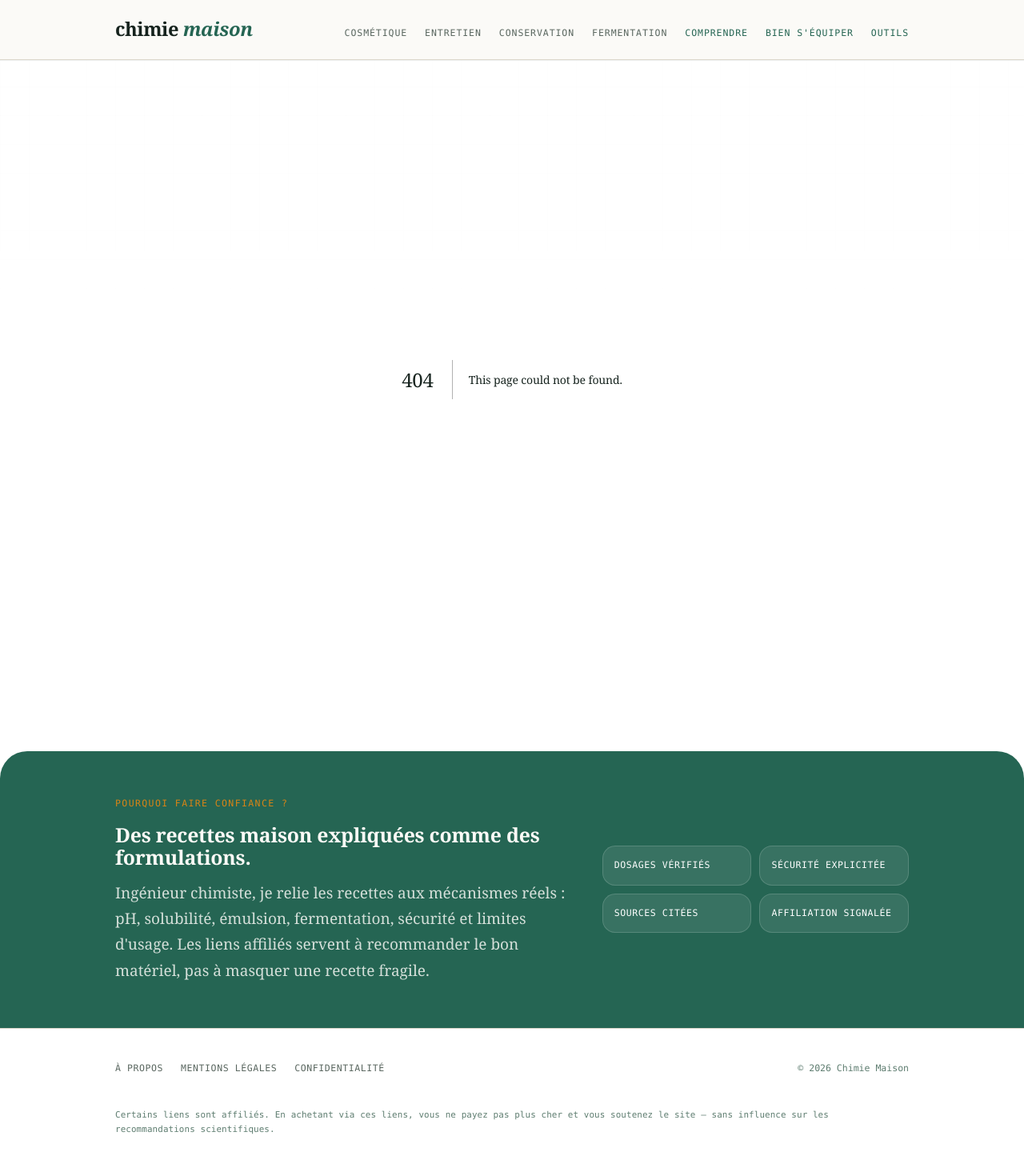
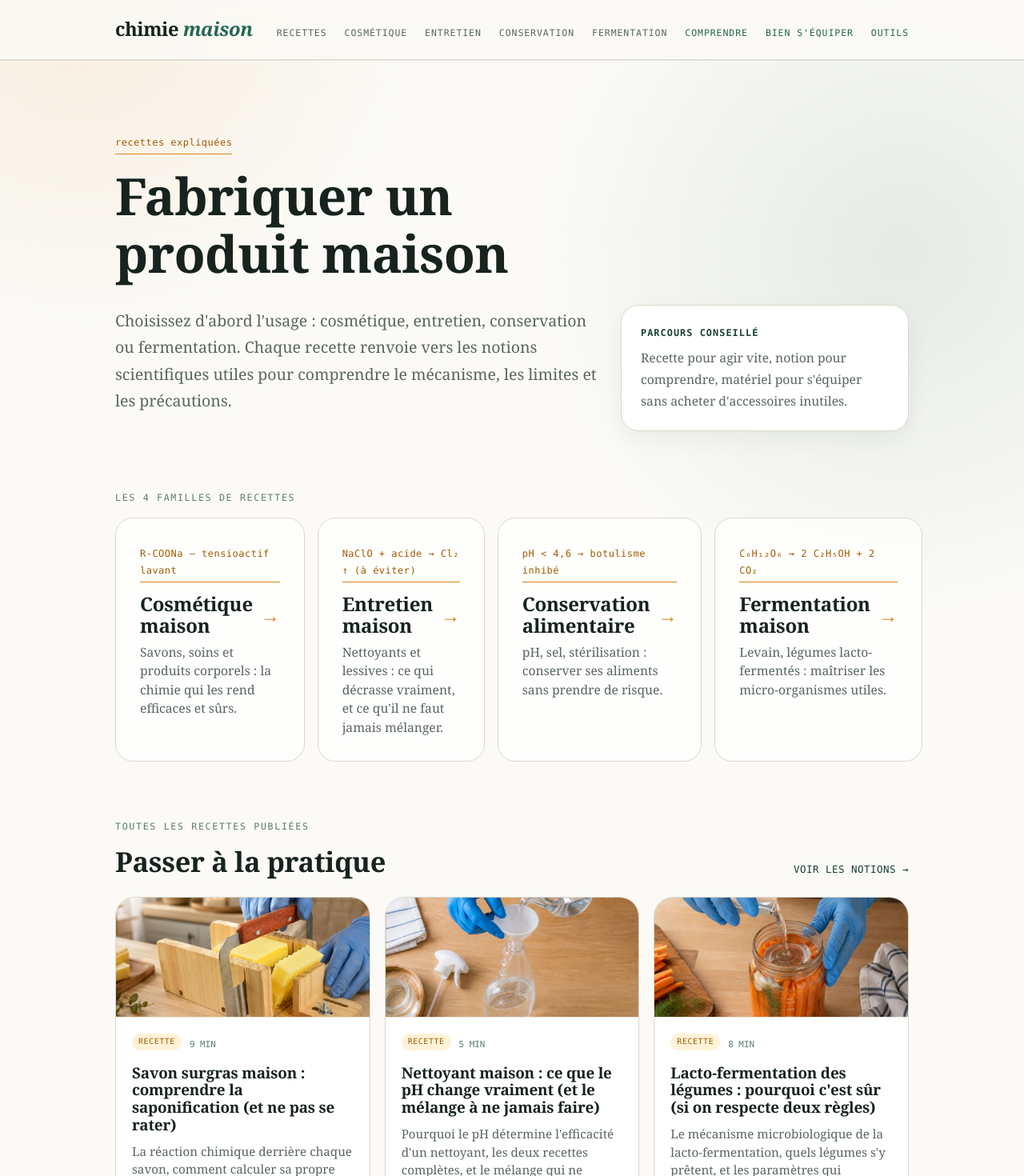
Before and after one commit to ruizmaxime51-art/Pourquoi--a-Marche, a Next.js app: page /recettes in a window 1280 px wide. Before the commit this address had no page. Shown: the top 1470 px of the page at 80% size. Before the commit the page ends 1448 px from the top, so only its background shows below. Built offline with nearby package versions, Linux system fonts and the light colour scheme.

Commit message:
Add files via upload

```diff
--- a/app/layout.js
+++ b/app/layout.js
@@ -42,6 +42,7 @@ export default function RootLayout({ children }) {
               chimie <em>maison</em>
             </Link>
             <nav className="main-nav" aria-label="Navigation principale">
+              <Link href="/recettes">Recettes</Link>
               <Link href="/cosmetique">Cosmétique</Link>
               <Link href="/entretien">Entretien</Link>
               <Link href="/conservation">Conservation</Link>
--- a/app/page.js
+++ b/app/page.js
@@ -17,7 +17,7 @@ export default function Home() {
             une recette copiée ailleurs.
           </p>
           <div className="hero-actions">
-            <Link href="/entretien" className="primary-pill">Voir les recettes</Link>
+            <Link href="/recettes" className="primary-pill">Voir les recettes</Link>
             <Link href="/comprendre" className="secondary-pill">Comprendre la chimie</Link>
           </div>
         </div>
@@ -36,7 +36,7 @@ export default function Home() {
       <section className="start-here wrap-wide">
         <div className="section-kicker">Commencer ici</div>
         <div className="path-grid">
-          <Link href="/entretien" className="path-card">
+          <Link href="/recettes" className="path-card">
             <span>01</span>
             <h3>Je veux fabriquer un produit</h3>
             <p>Lessive, nettoyant, savon, fermentation : aller directement aux recettes expliquées.</p>
--- /dev/null
+++ b/app/recettes/page.js
@@ -0,0 +1,73 @@
+import Link from 'next/link';
+import { usageCategories } from '@/lib/categories';
+import { getArticlesByCategory } from '@/lib/articles';
+import ArticleCard from '../_components/ArticleCard';
+
+export const metadata = {
+  title: 'Recettes maison',
+  description: 'Toutes les recettes maison classées par usage : cosmétique, entretien, conservation et fermentation.',
+};
+
+export default function RecettesPage() {
+  const recipes = usageCategories
+    .flatMap((cat) => getArticlesByCategory(cat.slug))
+    .filter((article) => article.type !== 'notion');
+
+  return (
+    <main>
+      <section className="category-hero wrap-wide">
+        <div>
+          <span className="formula-eyebrow">recettes expliquées</span>
+          <h1>Fabriquer un produit maison</h1>
+          <p className="lede">
+            Choisissez d'abord l'usage : cosmétique, entretien, conservation ou fermentation.
+            Chaque recette renvoie vers les notions scientifiques utiles pour comprendre le
+            mécanisme, les limites et les précautions.
+          </p>
+        </div>
+        <div className="category-hero-card">
+          <strong>Parcours conseillé</strong>
+          <p>
+            Recette pour agir vite, notion pour comprendre, matériel pour s'équiper sans acheter
+            d'accessoires inutiles.
+          </p>
+        </div>
+      </section>
+
+      <section className="home-categories wrap-wide">
+        <div className="section-kicker">Les 4 familles de recettes</div>
+        <div className="category-grid upgraded">
+          {usageCategories.map((cat) => (
+            <Link key={cat.slug} href={`/${cat.slug}`} className="category-card">
+              <span className="formula-eyebrow">{cat.formula}</span>
+              <h3>{cat.title} <span className="arr">→</span></h3>
+              <p>{cat.tagline}</p>
+            </Link>
+          ))}
+        </div>
+      </section>
+
+      <section className="featured-section wrap-wide">
+        <div className="section-headline compact">
+          <div>
+            <div className="section-kicker">Toutes les recettes publiées</div>
+            <h2>Passer à la pratique</h2>
+          </div>
+          <Link href="/comprendre" className="text-link">Voir les notions →</Link>
+        </div>
+
+        {recipes.length > 0 ? (
+          <div className="featured-grid listing-grid">
+            {recipes.map((article) => <ArticleCard key={article.slug} article={article} />)}
+          </div>
+        ) : (
+          <div className="empty-state">
+            <h3>Les recettes arrivent.</h3>
+            <p>Les catégories sont prêtes ; les premiers contenus pratiques seront ajoutés ici.</p>
+            <Link href="/comprendre" className="secondary-pill">Comprendre les bases</Link>
+          </div>
+        )}
+      </section>
+    </main>
+  );
+}
--- a/app/sitemap.js
+++ b/app/sitemap.js
@@ -5,7 +5,7 @@ import { SITE_URL } from '@/lib/site';
 export default function sitemap() {
   const now = new Date();
 
-  const staticPaths = ['', '/a-propos', '/mentions-legales', '/politique-confidentialite', '/outils', '/outils/lessive-eau-dure'];
+  const staticPaths = ['', '/recettes', '/a-propos', '/mentions-legales', '/politique-confidentialite', '/outils', '/outils/lessive-eau-dure'];
   const categoryPaths = categoryList.map((c) => `/${c.slug}`);
   const articlePaths = getAllSlugs().map((s) => `/articles/${s}`);
 
```
